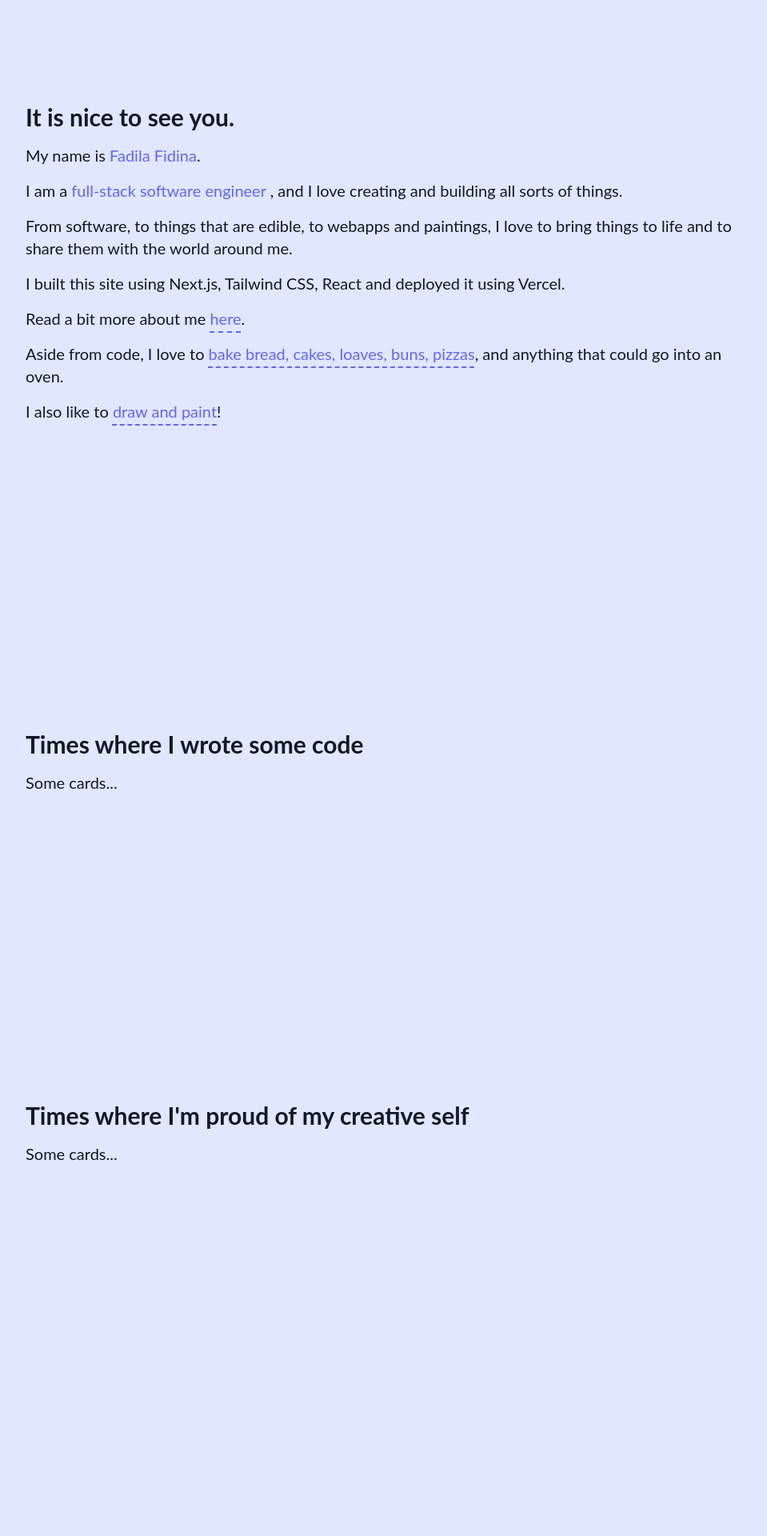
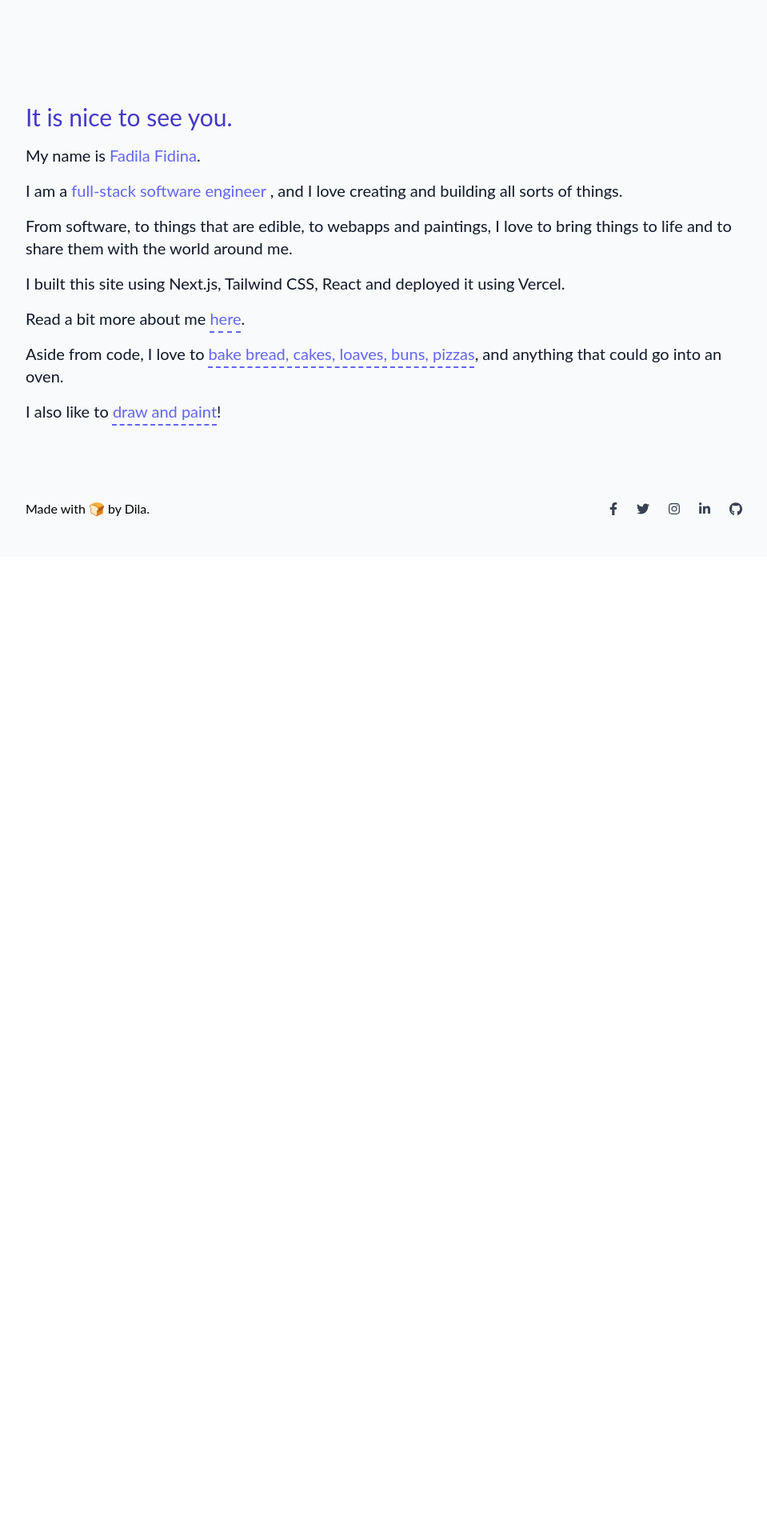
Before and after one commit to fadilafidina/me, a Next.js app in the folder nextjs-blog/: page / in a window 1280 px wide. Shown: the part 840-2760 px from the top of the page at 80% size, without its empty margins (160-1119 px from the left). After the commit the page ends 1536 px from the top, so only its background shows below. Built offline with nearby package versions, Linux system fonts and the light colour scheme.

Commit message:
chane bg and text colours la di da and gramatical errors

```diff
--- a/nextjs-blog/components/layout.js
+++ b/nextjs-blog/components/layout.js
@@ -6,7 +6,7 @@ export const siteTitle = 'dila tries to code!'
 
 export default function Layout({ children, home }) {
   return (
-    <div className='bg-indigo-100'>
+    <div className='bg-slate-50'>
       <Head>
         <link rel="icon" href="https://31.media.tumblr.com/5a4a522d4da9de9d3347d24bc1cac2f0/tumblr_inline_my5fmtNKRZ1rnr4eb.gif" />
         <meta
--- a/nextjs-blog/pages/about.js
+++ b/nextjs-blog/pages/about.js
@@ -64,7 +64,7 @@ export default function FirstPost() {
 
         <div className='pt-4'>
             High school ended, and it was time to pick a university course.
-            I knew I love making things <span aria-label='sparkle emoji'>✨</span> pretty <span aria-label='sparkle emoji'>✨</span> and I think websites are cool.
+            I knew I loved making things <span aria-label='sparkle emoji'>✨</span> pretty <span aria-label='sparkle emoji'>✨</span> and I thought websites were cool.
             I was also really into graphic design, so maybe something where I can be creative while creating web pages?
         </div>
 
--- a/nextjs-blog/pages/creative-stuff.js
+++ b/nextjs-blog/pages/creative-stuff.js
@@ -2,16 +2,16 @@ import Head from 'next/head'
 import Layout from '../components/layout'
 import React from 'react';
 
-export default function FirstPost() {
+export default function CreativeStuff() {
     return <Layout>
         <Head>
             <title>projects</title>
         </Head>
-    <h1 className="text-3xl">
+        <h1 className="text-3xl text-indigo-700 font-bold">
             It is nice to see you.
         </h1>
         <div className='pt-4'>
-        Insert some lorem ipsum.
+            Coming soon :-)
         </div>
     </Layout>
 }
--- a/nextjs-blog/pages/index.js
+++ b/nextjs-blog/pages/index.js
@@ -16,7 +16,7 @@ export default function Home() {
 
       {/******* ABOUT SECTION *******/}
       <div className='text-xl'>
-        <h1 className="text-3xl font-bold">
+        <h1 className="text-3xl text-indigo-700">
           It is nice to see you.
         </h1>
 
@@ -50,7 +50,7 @@ export default function Home() {
       </div>
 
       {/******* PROJECTS SECTION *******/}
-      <div className='pt-96 text-xl'>
+      {/* <div className='pt-96 text-xl'>
         <h1 className="text-3xl font-bold">
           Times where I wrote some code
         </h1>
@@ -58,10 +58,10 @@ export default function Home() {
         <div className='pt-4'>
           Some cards...
         </div>
-      </div>
+      </div> */}
 
       {/******* PROJECTS SECTION *******/}
-      <div className='py-96 text-xl'>
+      {/* <div className='py-96 text-xl'>
         <h1 className="text-3xl font-bold">
           Times where I'm proud of my creative self
         </h1>
@@ -69,7 +69,7 @@ export default function Home() {
         <div className='pt-4'>
           Some cards...
         </div>
-      </div>
+      </div> */}
 
 
 
```
Lines whose indentation alone changed are shown as unchanged.
